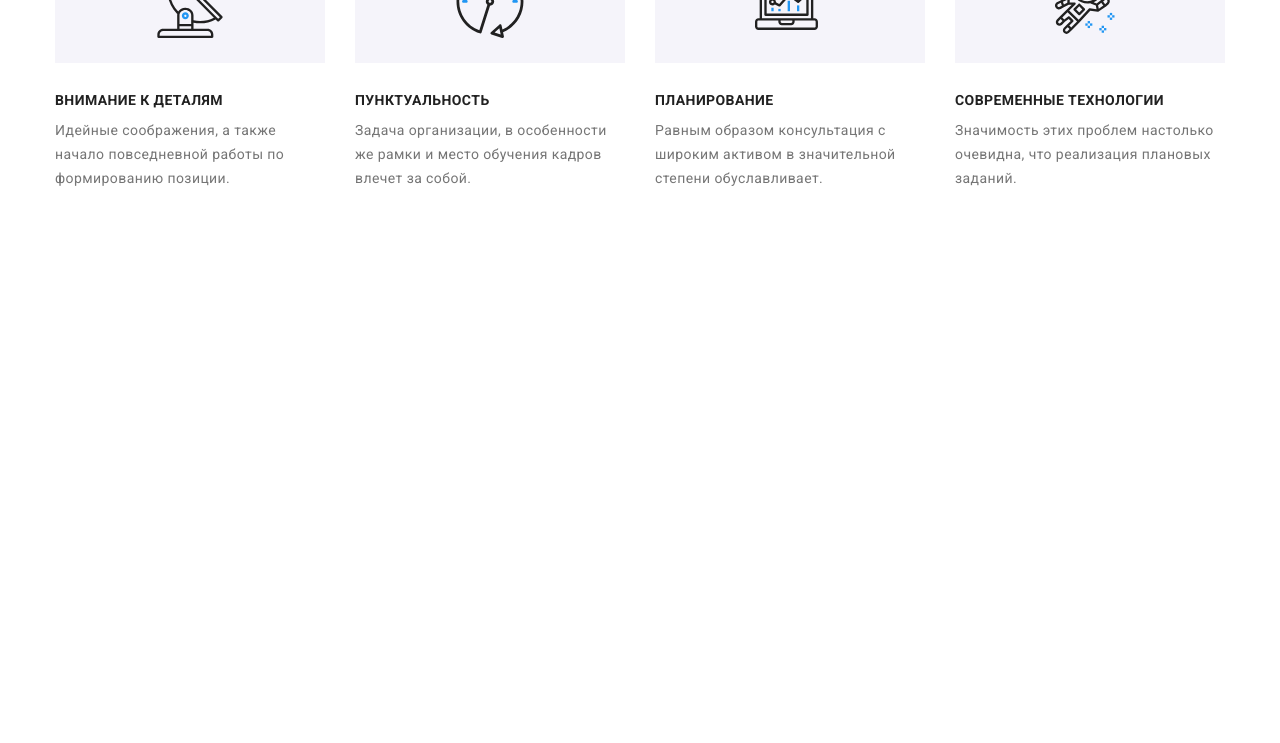
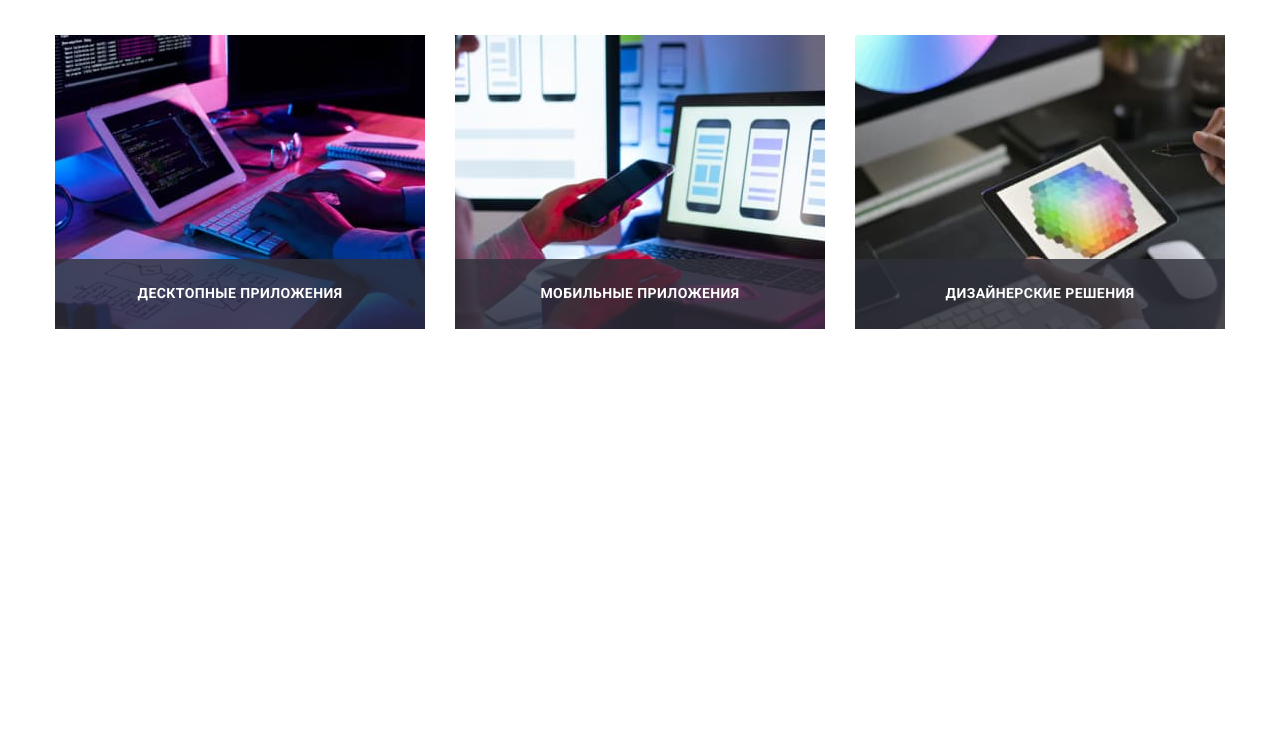
Before and after one commit to ocherik/goit-markup-hw-08, a plain HTML site: page index.html in a window 1280 px wide. Shown: the part 57-800 px from the top of the page. Drawn offline with nearby package versions, Linux system fonts and the light colour scheme.

Commit message:
works готово

```diff
--- a/index.html
+++ b/index.html
@@ -75,7 +75,7 @@
       </section> -->
 
       <!--ABOUT-->
-      <section class="about-section">
+      <!-- <section class="about-section">
         <div class="container">
           <h2 class="invisible">О нас</h2>
           <ul class="about">
@@ -109,13 +109,13 @@
             </li>
           </ul>
         </div>
-      </section>
+      </section> -->
 
-      <!-- <section class="container-section">
+      <section class="work-section container-section">
         <div class="container">
           <h2 class="work-title">Чем мы занимаемся</h2>
-          <ul class="works">
-            <li class="item">
+          <ul class="works list">
+            <li class="work-item">
               <img
                 src="./images/about/tablet-on-the-table.jpg"
                 alt="работающий планшет на столе"
@@ -126,7 +126,7 @@
               </div>
             </li>
 
-            <li class="item">
+            <li class="work-item">
               <img
                 src="./images/about/work-on-the-laptop-and-phone.jpg"
                 alt="работа на ноутбуке и телефоне"
@@ -136,7 +136,7 @@
                 <p class="works__text">Мобильные приложения</p>
               </div>
             </li>
-            <li class="item">
+            <li class="work-item">
               <img
                 src="./images/about/colors-on-the-tablet.jpg"
                 alt="цветная палитра на планшете"
@@ -148,7 +148,7 @@
             </li>
           </ul>
         </div>
-      </section> -->
+      </section>
 
       <!==========TEAM==========>
 
--- a/sass/base/_common.scss
+++ b/sass/base/_common.scss
@@ -24,6 +24,12 @@ img {
   text-decoration: none;
 }
 
+.list {
+  list-style: none;
+  padding: 0;
+  // margin: 0;
+}
+
 li {
   list-style: none;
 }
@@ -43,8 +49,15 @@ body {
 }
 
 .container-section {
-  padding-top: 94px;
-  padding-bottom: 94px;
+  // padding-top: 94px;
+  // padding-bottom: 94px;
+  padding-top: 60px;
+  padding-bottom: 60px;
+
+  @media screen and (min-width: 1200px) {
+    padding-top: 94px;
+    padding-bottom: 94px;
+  }
 }
 
 h2 {
--- a/sass/layout/_works.scss
+++ b/sass/layout/_works.scss
@@ -1,30 +1,67 @@
+.work-section {
+  padding-top: 0;
+
+  @media screen and (max-width: 1199px) {
+    display: none;
+  }
+}
+
 .works {
   display: flex;
-  flex-wrap: wrap;
-  margin-left: -30px;
+  justify-content: space-between;
+}
+
+.work-item {
+  position: relative;
+  z-index: -1;
 }
 
 .works__overlay {
   position: absolute;
-
-  display: inline-block;
   bottom: 0;
-  left: 0;
-  width: 100%;
+  width: 370px;
   height: 70px;
   background-color: rgba(47, 48, 58, 0.8);
-  color: var(--white-color);
 }
 
 .works__text {
-  padding-top: 27px;
-  padding-bottom: 27px;
-  text-align: center;
-  text-transform: uppercase;
-  font-family: Roboto;
-  font-style: normal;
   font-weight: bold;
   font-size: 14px;
   line-height: 1.14;
+  text-align: center;
+  letter-spacing: 0.03em;
+  text-transform: uppercase;
   color: var(--white-color);
+  padding-top: 27px;
 }
+
+// .works {
+//   display: flex;
+//   flex-wrap: wrap;
+//   margin-left: -30px;
+// }
+
+// .works__overlay {
+//   position: absolute;
+
+//   display: inline-block;
+//   bottom: 0;
+//   left: 0;
+//   width: 100%;
+//   height: 70px;
+//   background-color: rgba(47, 48, 58, 0.8);
+//   color: var(--white-color);
+// }
+
+// .works__text {
+//   padding-top: 27px;
+//   padding-bottom: 27px;
+//   text-align: center;
+//   text-transform: uppercase;
+//   font-family: Roboto;
+//   font-style: normal;
+//   font-weight: bold;
+//   font-size: 14px;
+//   line-height: 1.14;
+//   color: var(--white-color);
+// }
```
Also changed, not shown: css/main.css, css/main.min.css, 2 other files.
